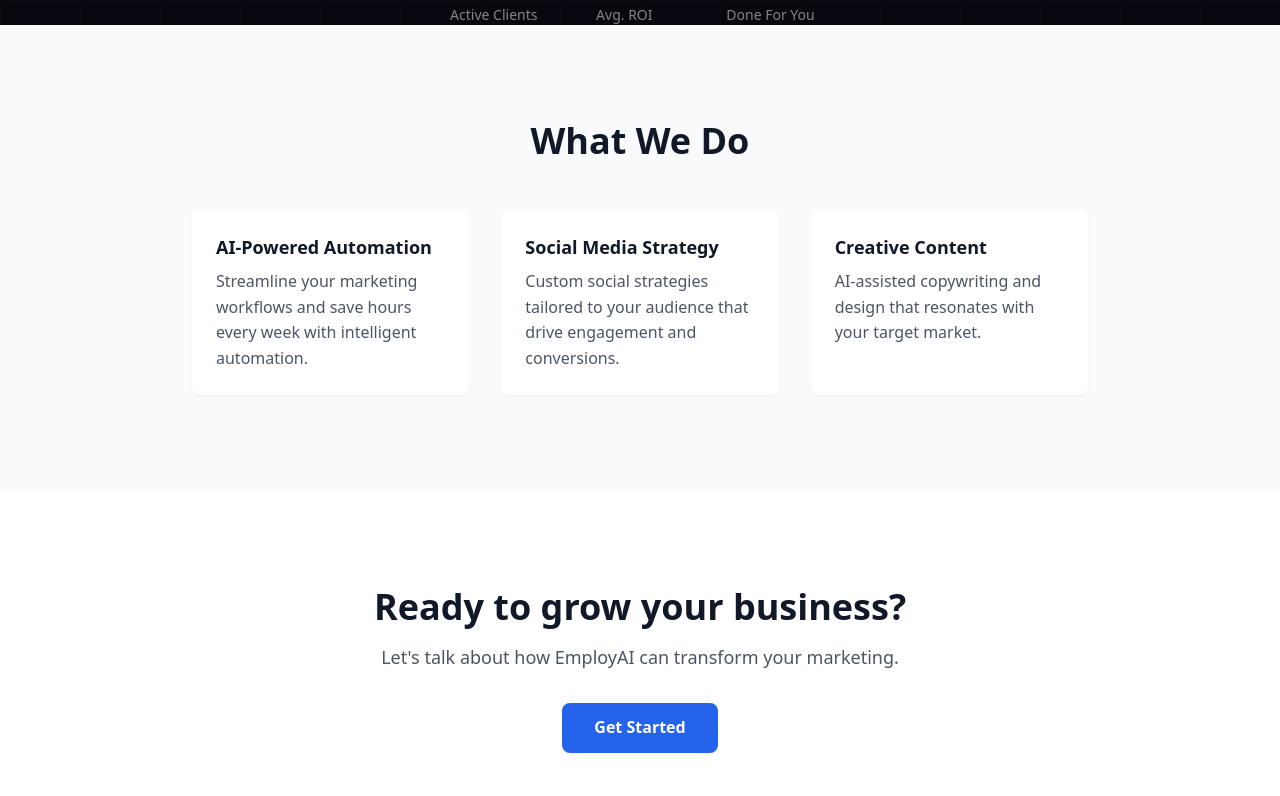
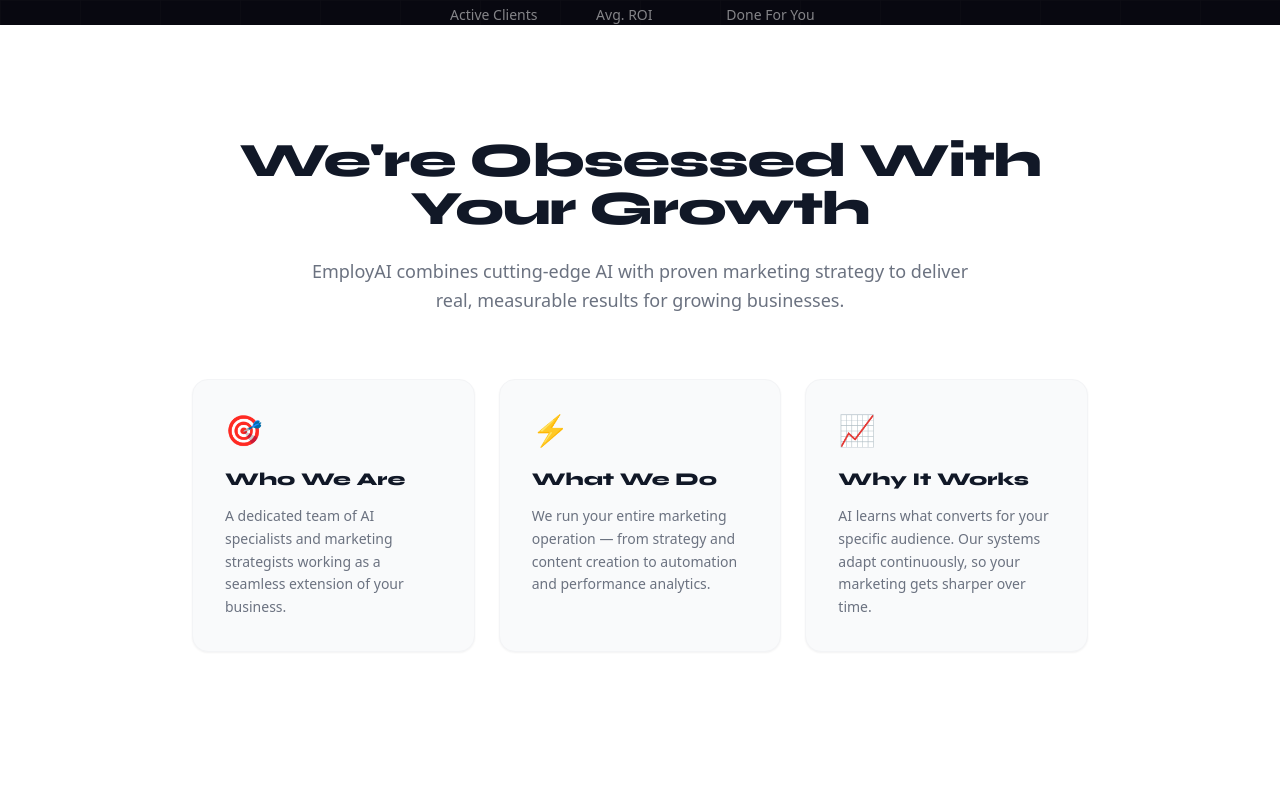
Before and after one commit to employaibot/EmployAI, a Next.js app: page / in a window 1280 px wide. Shown: the part 1104-1900 px from the top of the page. Built offline with nearby package versions, Linux system fonts and the light colour scheme; no server answers.

Commit message:
feat: add AboutUs, use Button in CTA, remove inline Services section

```diff
--- a/app/page.tsx
+++ b/app/page.tsx
@@ -1,48 +1,12 @@
 import { Hero } from "@/components/Hero";
-import Link from "next/link";
+import { AboutUs } from "@/components/AboutUs";
+import { Button } from "@/components/ui/Button";
 
 export default function HomePage() {
   return (
     <main className="min-h-screen bg-white">
       <Hero />
-
-      {/* Services Section */}
-      <section
-        id="services"
-        className="px-4 py-16 sm:px-6 sm:py-24 lg:px-8 bg-gray-50"
-      >
-        <div className="mx-auto max-w-4xl">
-          <h2 className="text-3xl font-bold text-center text-gray-900 sm:text-4xl">
-            What We Do
-          </h2>
-          <div className="mt-12 grid grid-cols-1 gap-8 sm:grid-cols-2 lg:grid-cols-3">
-            {[
-              {
-                title: "AI-Powered Automation",
-                description:
-                  "Streamline your marketing workflows and save hours every week with intelligent automation.",
-              },
-              {
-                title: "Social Media Strategy",
-                description:
-                  "Custom social strategies tailored to your audience that drive engagement and conversions.",
-              },
-              {
-                title: "Creative Content",
-                description:
-                  "AI-assisted copywriting and design that resonates with your target market.",
-              },
-            ].map((service, idx) => (
-              <div key={idx} className="rounded-lg bg-white p-6 shadow-sm">
-                <h3 className="text-lg font-semibold text-gray-900">
-                  {service.title}
-                </h3>
-                <p className="mt-2 text-gray-600">{service.description}</p>
-              </div>
-            ))}
-          </div>
-        </div>
-      </section>
+      <AboutUs />
 
       {/* CTA Section */}
       <section className="px-4 py-16 sm:px-6 sm:py-24 lg:px-8">
@@ -53,12 +17,11 @@
           <p className="mt-4 text-lg text-gray-600">
             Let&apos;s talk about how EmployAI can transform your marketing.
           </p>
-          <Link
-            href="/contact"
-            className="mt-8 inline-block rounded-lg bg-blue-600 px-8 py-3 font-semibold text-white transition-colors hover:bg-blue-700"
-          >
-            Get Started
-          </Link>
+          <div className="mt-8 flex justify-center">
+            <Button href="/contact" variant="primary" size="lg">
+              Get Started
+            </Button>
+          </div>
         </div>
       </section>
 
```
